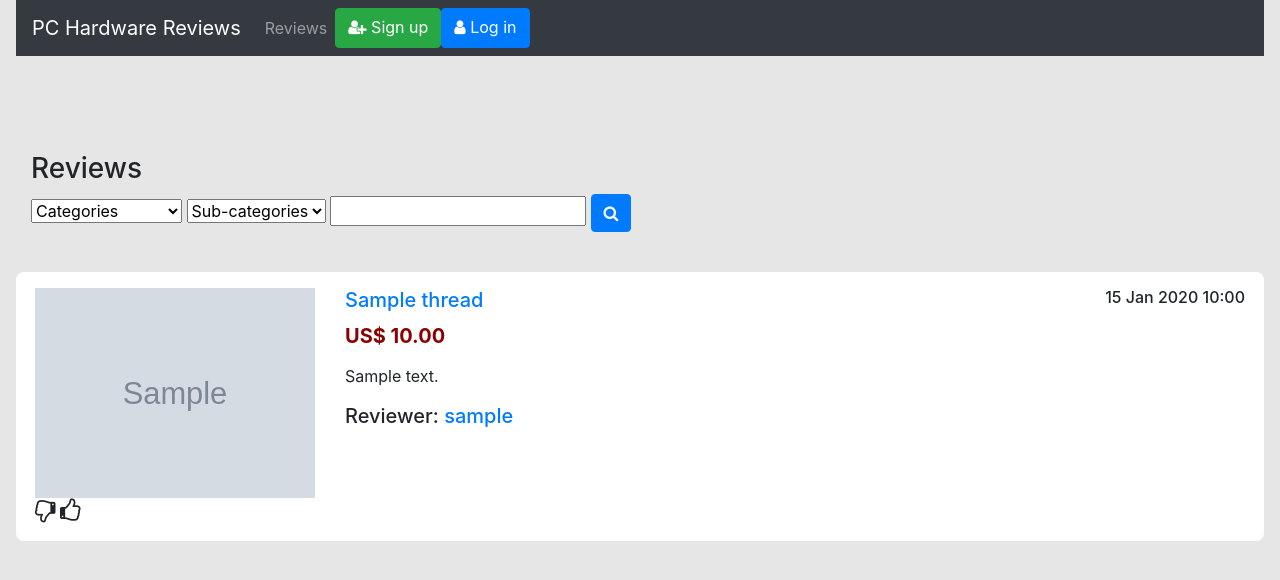
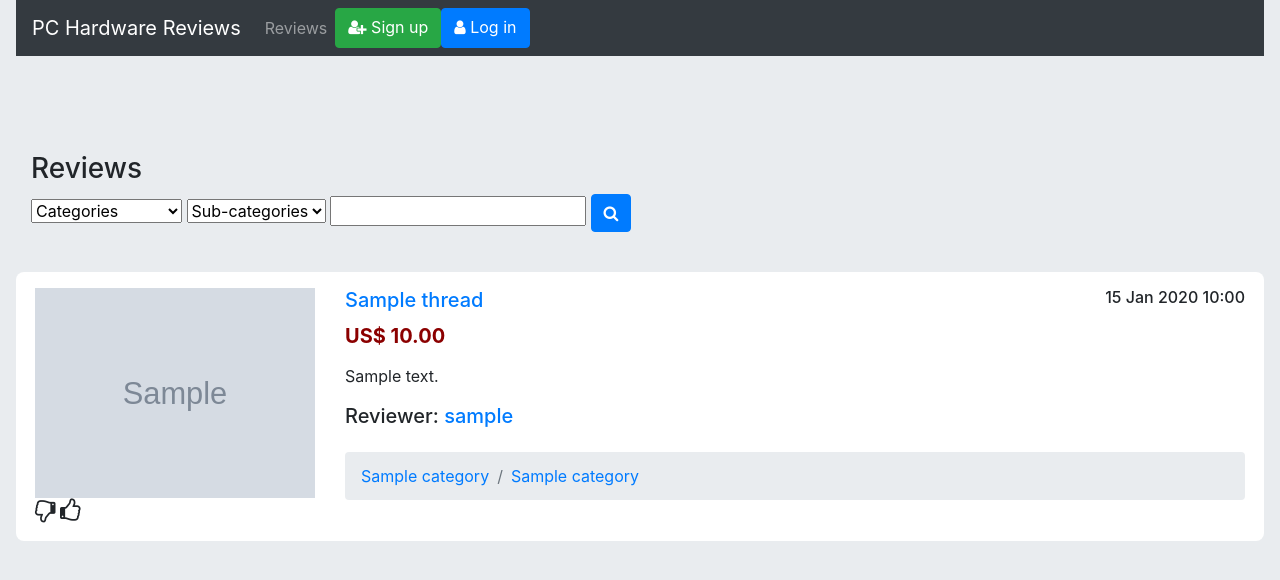
Before and after one commit to andrewsui/tgc07-project03, a Flask app: page /threads in a window 1280 px wide. Shown: the top 580 px of the page. Run offline with Flask 2, Linux system fonts and the light colour scheme; grey boxes marked "Sample" are stand-in pictures; a database or web service that is not in the repository returns one stand-in record (values such as "Sample title"); some libraries are stand-ins or nearby versions.

Commit message:
Bootstrap breadcrumb links to category and sub-category searches for threads

```diff
--- a/static/css/style.css
+++ b/static/css/style.css
@@ -4,7 +4,7 @@
 } */
 
 body {
-    background-color: rgb(230, 230, 230);
+    background-color: #e9ecef;
     padding: 0 1rem;
 }
 
--- a/templates/threads/all-threads.html
+++ b/templates/threads/all-threads.html
@@ -73,6 +73,12 @@
                         {% endif %}
                     </span>
                 </div>
+                <nav class="mt-3" aria-label="breadcrumb">
+                    <ol class="breadcrumb">
+                        <li class="breadcrumb-item"><a href="/threads?categories={{ thread.category.category_id }}">{{ thread.category.category_name }}</a></li>
+                        <li class="breadcrumb-item"><a href="/threads?categories={{ thread.category.category_id }}&sub_categories={{ thread.category.sub_category_id }}">{{ thread.category.sub_category_name }}</a></li>
+                    </ol>
+                </nav>
             </div>
         </article>
     {% endfor %}
```
